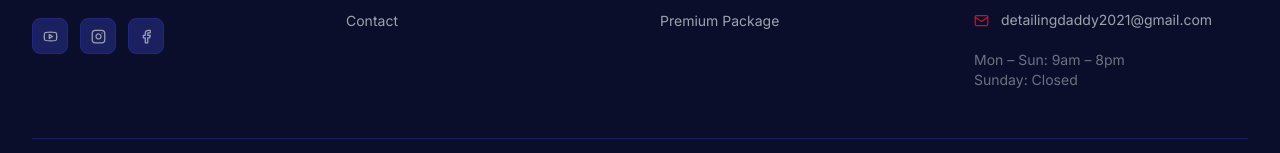
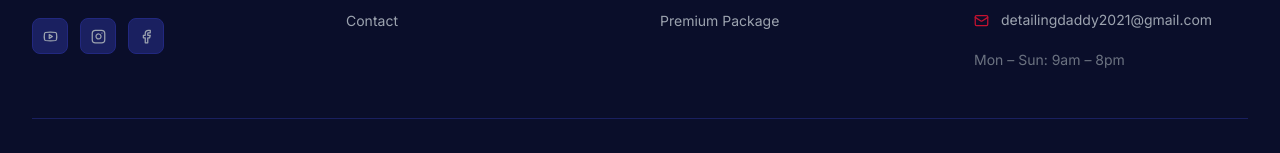
Before and after one commit to unbeatablerajiv/wowdetailing, a React (Vite) app in the folder client/: page /contact in a window 1280 px wide. Shown: the part 1393-1546 px from the top of the page. Built offline with nearby package versions, Linux system fonts and the light colour scheme; no server answers.

Commit message:
Remove Sunday closed notice

```diff
--- a/client/src/components/Footer.jsx
+++ b/client/src/components/Footer.jsx
@@ -91,7 +91,6 @@ export default function Footer() {
             </ul>
             <div className="mt-5 text-sm text-gray-500">
               <p>Mon – Sun: 9am – 8pm</p>
-              <p>Sunday: Closed</p>
             </div>
           </div>
         </div>
```
